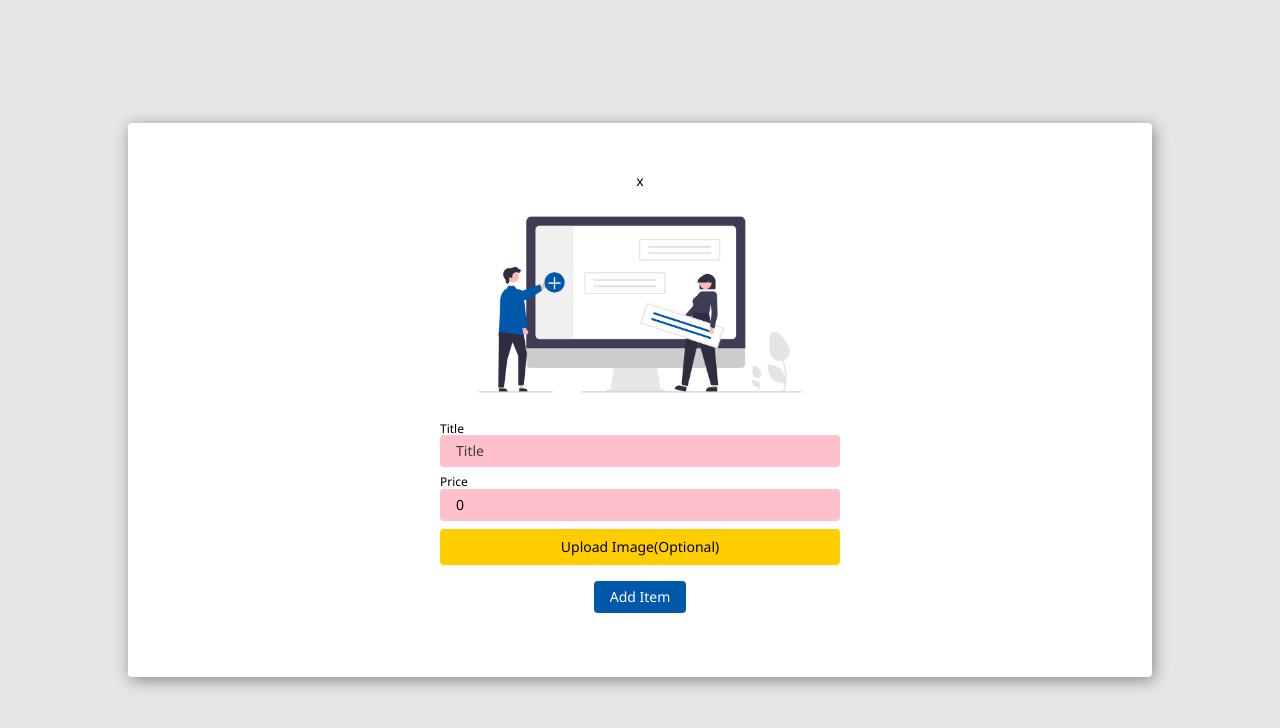
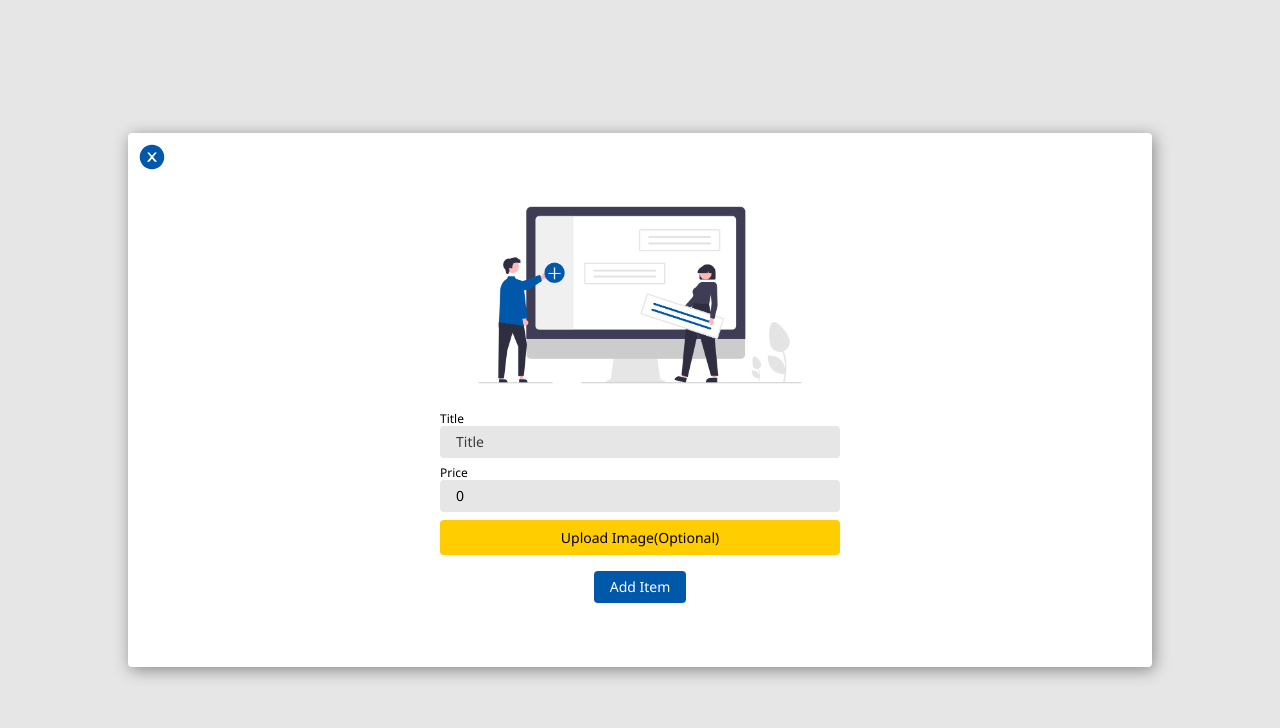
Before and after one commit to stu1612/eika, a React (Create React App) app: page / in a window 1280 px wide. Both pictures are taken after a click on the button "Add Item". Shown: the top 728 px of the page. Built offline with nearby package versions, Linux system fonts and the light colour scheme.

Commit message:
404 page added and styled - tested navigation if wrong route added App will always redirect to '/tasks'

```diff
--- a/package.json
+++ b/package.json
@@ -9,6 +9,7 @@
     "normalize.css": "^8.0.1",
     "react": "^17.0.2",
     "react-dom": "^17.0.2",
+    "react-icons": "^4.3.1",
     "react-router-dom": "6",
     "react-scripts": "5.0.0",
     "styled-components": "^5.3.3",
--- a/src/components/Modal.jsx
+++ b/src/components/Modal.jsx
@@ -1,5 +1,7 @@
 import React, { useEffect, useContext } from "react";
 import { useNavigate } from "react-router";
+// npm
+import { AiFillCloseCircle } from "react-icons/ai";
 // styles
 import {
   ImageWrapperStyle,
@@ -35,7 +37,17 @@ export const Modal = () => {
   return (
     <ModalContainerStyle>
       <FormContainerStyle>
-        <p onClick={exitModalHandler}>x</p>
+        <AiFillCloseCircle
+          onClick={exitModalHandler}
+          color="#0058ab"
+          size={28}
+          style={{
+            position: "absolute",
+            top: "10px",
+            left: "10px",
+            cursor: "pointer",
+          }}
+        />
         <FlexStyle flex="1">
           <ImageWrapperStyle wrapperWidth="400px">
             <img src={img} alt="create task online" className="img-100" />
--- a/src/components/Navigation.jsx
+++ b/src/components/Navigation.jsx
@@ -4,6 +4,7 @@ import { Routes, Route } from "react-router-dom";
 // pages
 import { Home } from "../pages/Home";
 import { Tasks } from "../pages/Tasks";
+import { PageNotFound } from "../pages/PageNotFound";
 
 export const Navigation = () => {
   let navigate = useNavigate();
@@ -11,6 +12,7 @@ export const Navigation = () => {
   // When app is mounted check if user has logged in
   // if logged in > navigate to /tasks page else > navigate to /
   useEffect(() => {
+    try {
       const data = localStorage.getItem("token");
       if (data) {
         JSON.parse(data);
@@ -18,12 +20,16 @@ export const Navigation = () => {
       } else {
         navigate("/");
       }
+    } catch {
+      navigate("/pageNotFound");
+    }
   }, [navigate]);
 
   return (
     <Routes>
       <Route path="/" element={<Home />} />
       <Route path="tasks" element={<Tasks />} />
+      <Route path="*" element={<PageNotFound />} />
     </Routes>
   );
 };
--- /dev/null
+++ b/src/pages/PageNotFound.jsx
@@ -0,0 +1,35 @@
+import React from "react";
+import { useNavigate } from "react-router";
+// styles
+import {
+  FlexStyle,
+  GridContainerStyle,
+  ImageWrapperStyle,
+  TextWrapperStyle,
+} from "../styles/containerStyles";
+// components
+import { Button } from "../components/Button";
+// images
+import img from "../assets/images/404.png";
+
+export const PageNotFound = () => {
+  let navigate = useNavigate();
+
+  const navigateToAppHandler = () => {
+    navigate("/tasks");
+  };
+  return (
+    <GridContainerStyle id="404">
+      <FlexStyle display="flex" flexDirection="column" justifyContent="center">
+        <ImageWrapperStyle wrapperWidth="300px">
+          <img src={img} alt="online shopping" className="img-100" />
+        </ImageWrapperStyle>
+        <FlexStyle margin="1rem 0">
+          <h2>Sorry, page not found !!</h2>
+          <p>Please click below to enter application</p>
+        </FlexStyle>
+        <Button title="Go to Tasks" onClick={navigateToAppHandler} />
+      </FlexStyle>
+    </GridContainerStyle>
+  );
+};
--- a/src/theme/globalStyles.js
+++ b/src/theme/globalStyles.js
@@ -63,7 +63,6 @@ input[type="number"] {
   border: 0;
   font-family: inherit;
   font-size: var(--font-text);
-  background: pink
 }
 
 input[type="checkbox"] {
```
Also changed, not shown: src/assets/images/404.png (added), src/pages/404.jsx (deleted), 1 other file (tests, documents, lock files or other folders). Lines whose indentation alone changed are shown as unchanged.
